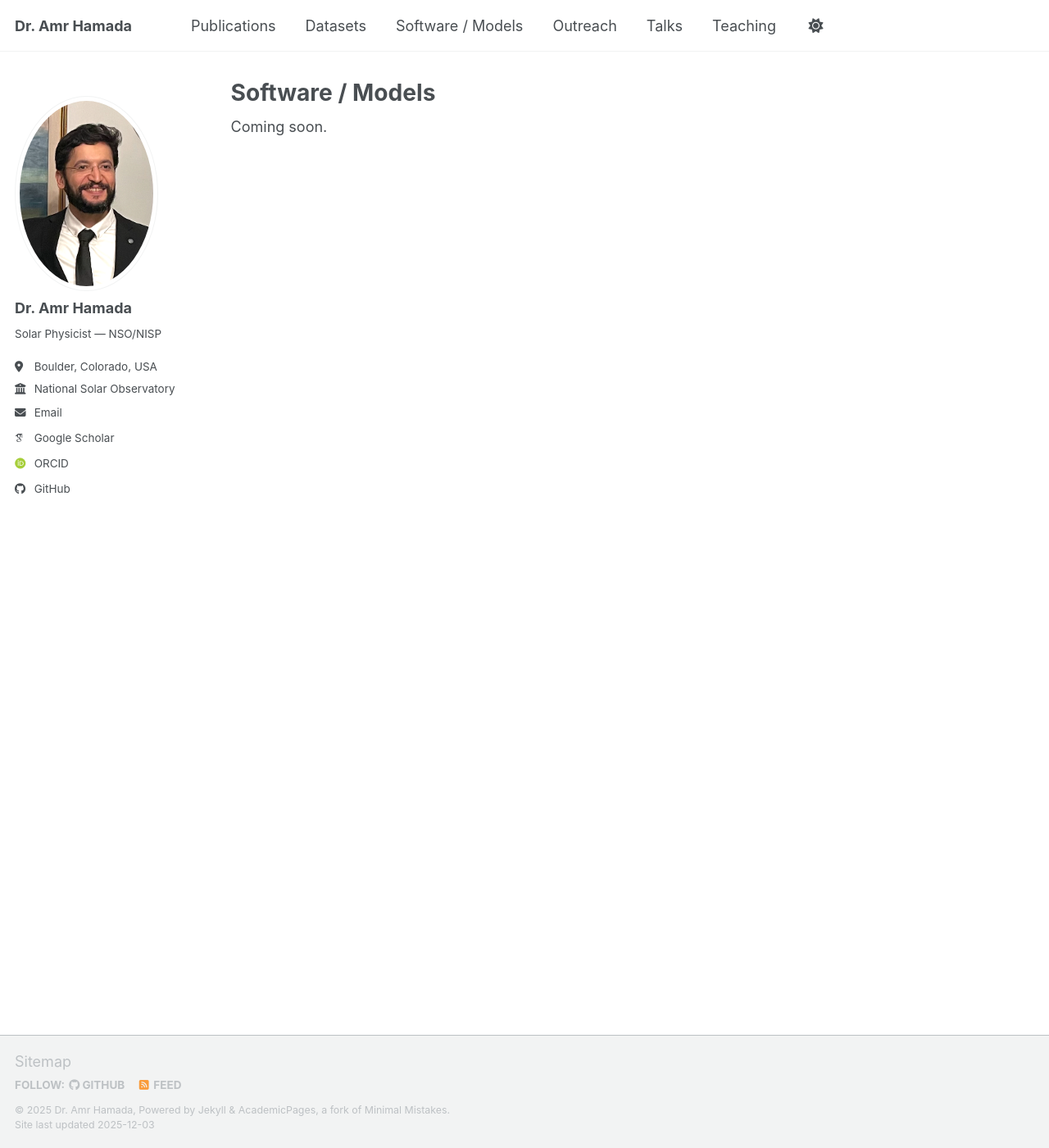
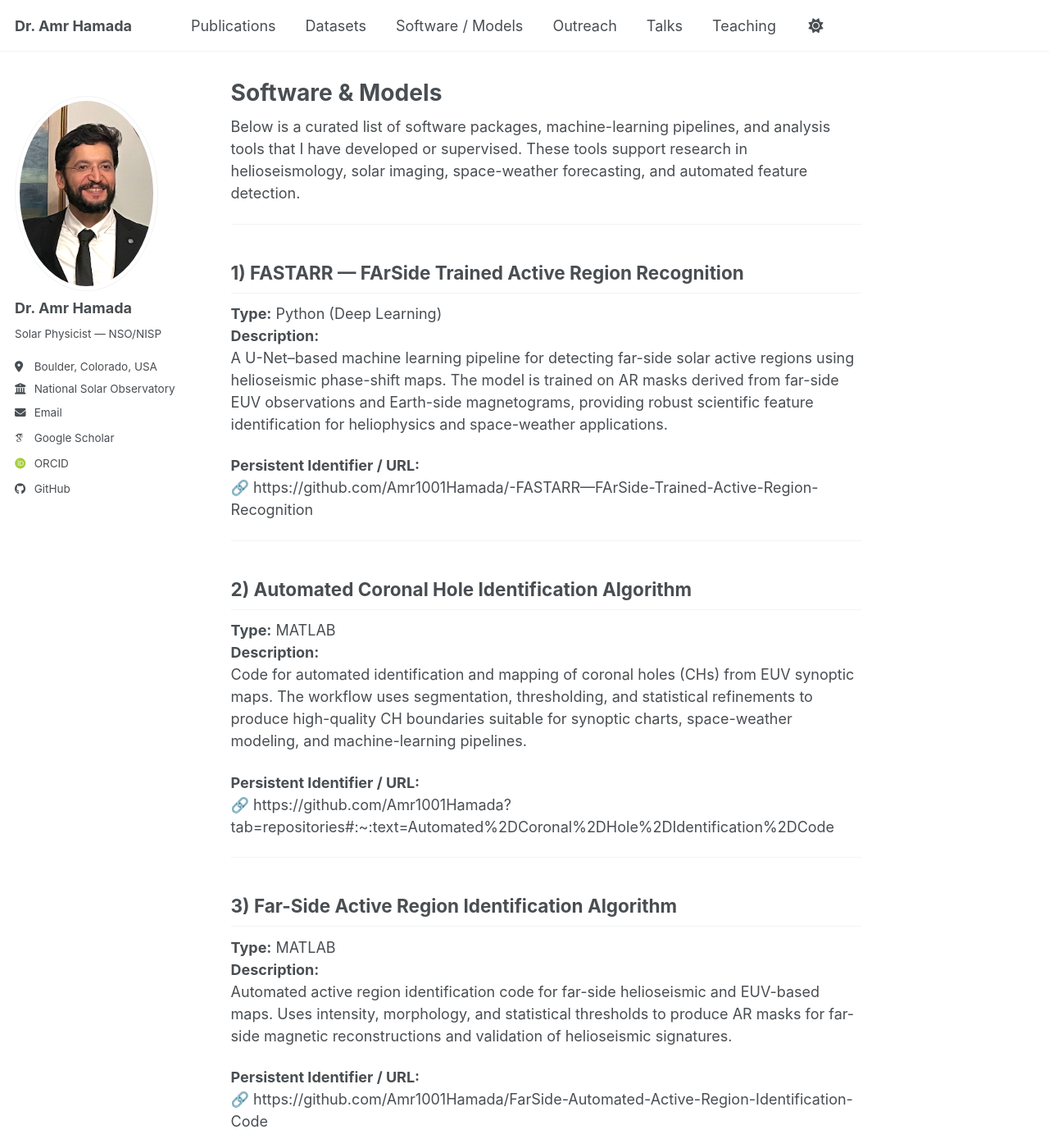
Before and after one commit to Amr1001Hamada/Amr1001Hamada.github.io, a Jekyll site: the page built from _pages/software.md, in a window 1280 px wide and 1400 px high. Shown: the whole window at 82% size. Built offline with Jekyll 4.4.1, drawn with Linux system fonts in a browser that asks for light colours; some web fonts are replaced; a script bundle is joined from its source files by our own code; library files that are not in the unit come from our copies; some of the changed text lies outside the part shown.

Commit message:
Enhance software page with project details and links
Added detailed descriptions and links for various software packages related to solar research.

```diff
--- a/_pages/software.md
+++ b/_pages/software.md
@@ -1,8 +1,49 @@
 ---
-title: "Software / Models"
+title: "Software & Models"
 permalink: /software/
 layout: single
 author_profile: true
 ---
 
-Coming soon.
+Below is a curated list of software packages, machine-learning pipelines, and analysis tools that I have developed or supervised. These tools support research in helioseismology, solar imaging, space-weather forecasting, and automated feature detection.
+
+---
+
+## **1) FASTARR — FArSide Trained Active Region Recognition**
+**Type:** Python (Deep Learning)
+**Description:**
+A U-Net–based machine learning pipeline for detecting far-side solar active regions using helioseismic phase-shift maps. The model is trained on AR masks derived from far-side EUV observations and Earth-side magnetograms, providing robust scientific feature identification for heliophysics and space-weather applications.
+
+**Persistent Identifier / URL:**
+🔗 https://github.com/Amr1001Hamada/-FASTARR---FArSide-Trained-Active-Region-Recognition
+
+---
+
+## **2) Automated Coronal Hole Identification Algorithm**
+**Type:** MATLAB
+**Description:**
+Code for automated identification and mapping of coronal holes (CHs) from EUV synoptic maps. The workflow uses segmentation, thresholding, and statistical refinements to produce high-quality CH boundaries suitable for synoptic charts, space-weather modeling, and machine-learning pipelines.
+
+**Persistent Identifier / URL:**
+🔗 https://github.com/Amr1001Hamada?tab=repositories#:~:text=Automated%2DCoronal%2DHole%2DIdentification%2DCode
+
+---
+
+## **3) Far-Side Active Region Identification Algorithm**
+**Type:** MATLAB
+**Description:**
+Automated active region identification code for far-side helioseismic and EUV-based maps. Uses intensity, morphology, and statistical thresholds to produce AR masks for far-side magnetic reconstructions and validation of helioseismic signatures.
+
+**Persistent Identifier / URL:**
+🔗 https://github.com/Amr1001Hamada/FarSide-Automated-Active-Region-Identification-Code
+
+---
+
+## **4) Deep Learning Model for High-Speed Solar Wind Stream Prediction**
+**Authors:** Abraham-Alowonle, Joseph-Judah (Rights Holder), Hamada, Amr (Supervisor), *et al.*
+**Type:** Python (Deep Learning)
+**Description:**
+A deep learning framework to predict high-speed solar wind streams based on spatio-temporal CH evolution. Includes preprocessing, model training scripts, and evaluation tools for forecasting studies.
+
+**Persistent Identifier / URL:**
+🔗 https://zenodo.org/records/14849922
```
